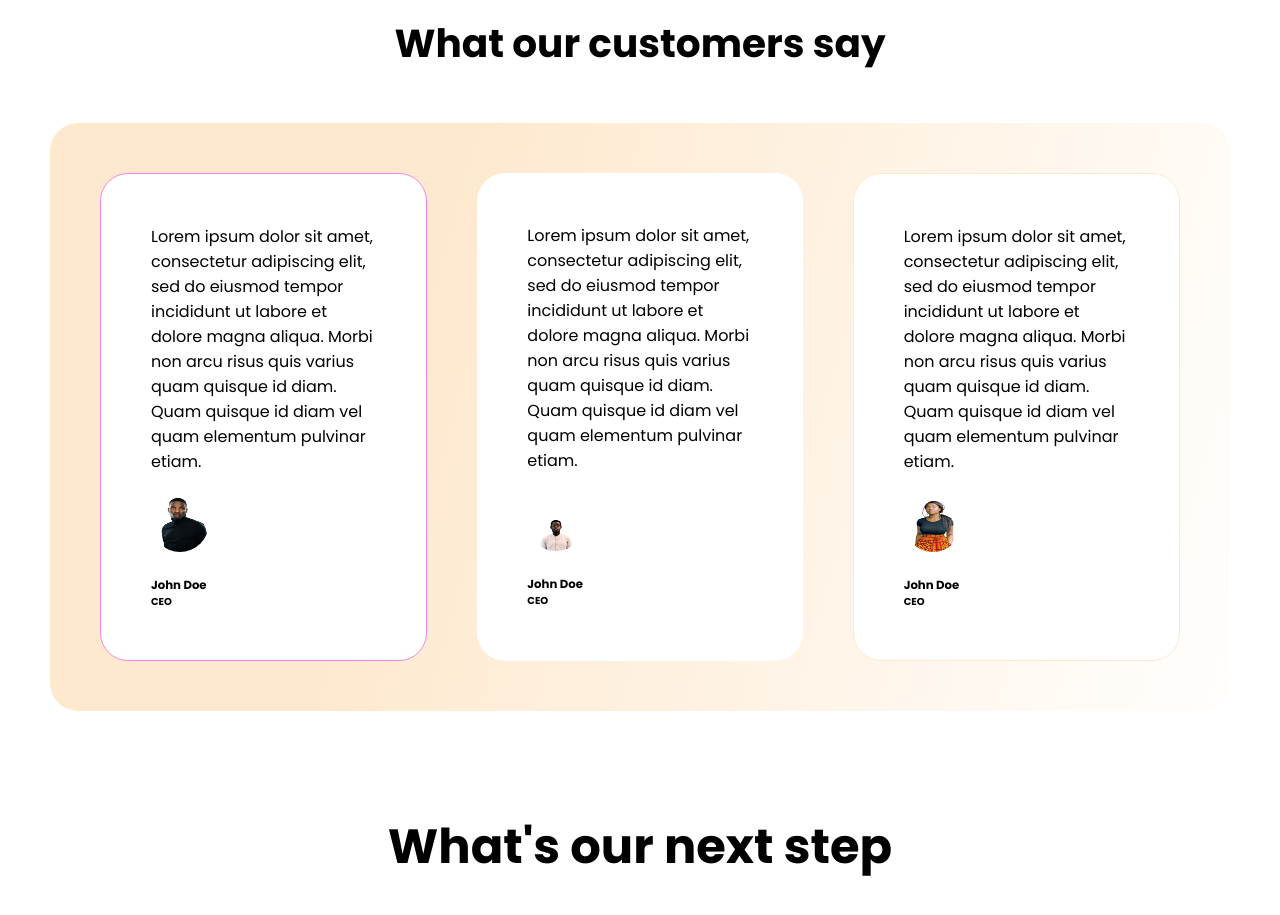
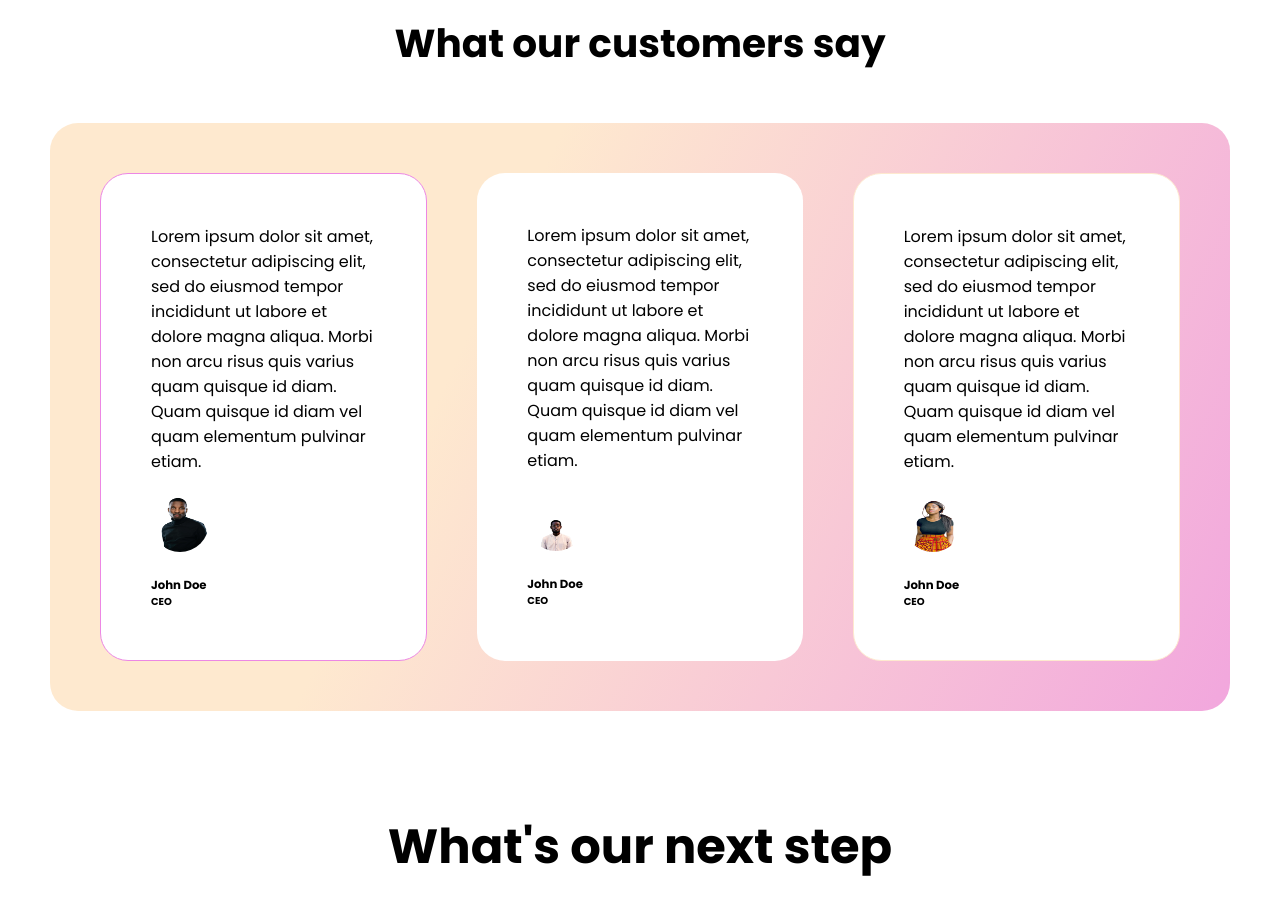
Before and after one commit to piusprince/moreplex-template-react, a React (Create React App) app: page / in a window 1280 px wide. Shown: the part 3260-4175 px from the top of the page. Built offline with nearby package versions, Linux system fonts and the light colour scheme.

Commit message:
fix: Update TestimonialStyle.js
fixed linear gradient with background

```diff
--- a/src/components/Testimonial/TestimonialStyle.js
+++ b/src/components/Testimonial/TestimonialStyle.js
@@ -12,7 +12,7 @@ export const TestimonialTitle = styled.h1`
 
 export const TestimonialBg = styled.div`
 
-    background-image: linear-gradient(105.76deg, #FEE9CF 32.12%, rgba(236, 135, 228, 0) 102.82%);
+    background-image: linear-gradient(114.8deg, #FEE9CF 35.46%, #EC87E4 130.72%);
     border-radius: 2.8rem
 `
 
```
